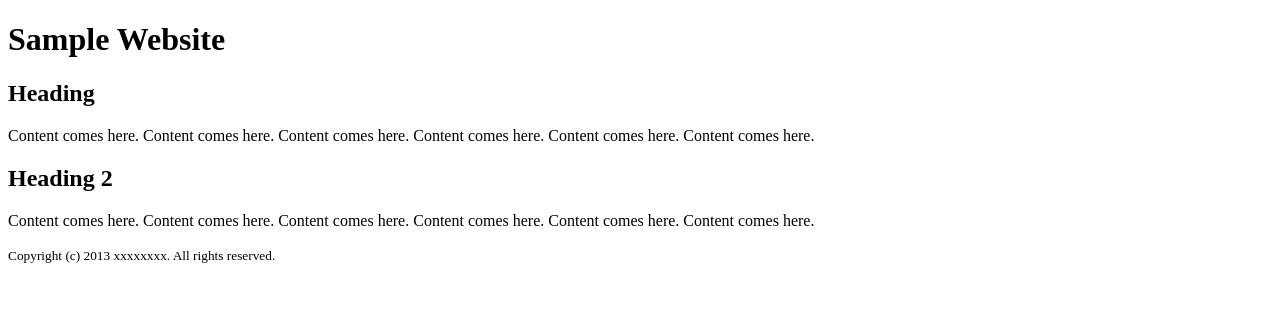
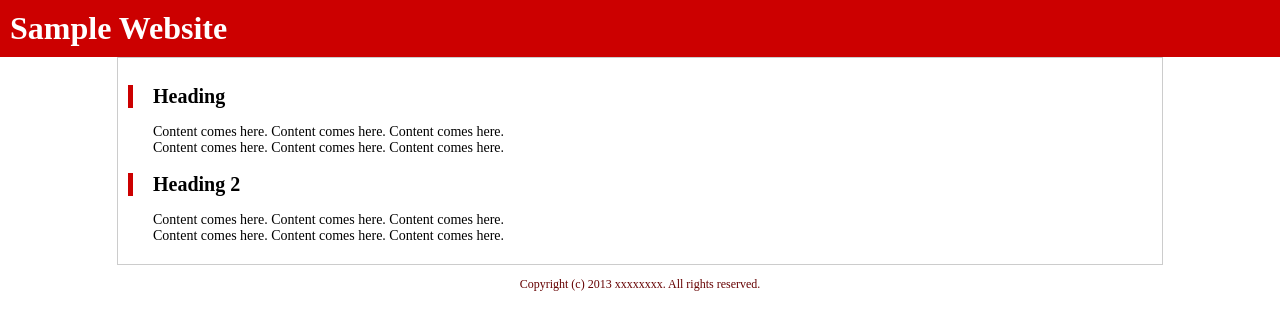
Before and after one commit to lyuuji/html5Lessson, a plain HTML site: page HTML_CSSでつくるWebページ/index.html in a window 1280 px wide. Drawn offline with Linux system fonts and the light colour scheme.

Commit message:
modify 3

```diff
--- a/HTML_CSSでつくるWebページ/index.html
+++ b/HTML_CSSでつくるWebページ/index.html
@@ -1,28 +1,22 @@
 <!DOCTYPE html>
-<html lang="ja">
-<head>
 <meta charset="UTF-8">
-    <title>Document</title>
-</head>
-<body>
-
-    <header>
+<title>HTML+CSS</title>
+<link rel="stylesheet" type="text/css" href="main.css">
+<div id="header">
     <h1>Sample Website</h1>
-    </header>
-    <main>
+</div>
+<div id="main">
     <h2>Heading</h2>
-        <p>Content comes here. Content comes here. Content comes here.
+    <p>
         Content comes here. Content comes here. Content comes here.
+        <br> Content comes here. Content comes here. Content comes here.
     </p>
-
     <h2>Heading 2</h2>
-
-        <p>Content comes here. Content comes here. Content comes here.
+    <p>
         Content comes here. Content comes here. Content comes here.
+        <br> Content comes here. Content comes here. Content comes here.
     </p>
-    </main>
-    <footer>
-        <small>Copyright (c) 2013 xxxxxxxx. All rights reserved.</small>
-    </footer>
-</body>
-</html>
+</div>
+<div id="footer">
+    <p>Copyright (c) 2013 xxxxxxxx. All rights reserved.</p>
+</div>
```
Lines whose indentation alone changed are shown as unchanged.
